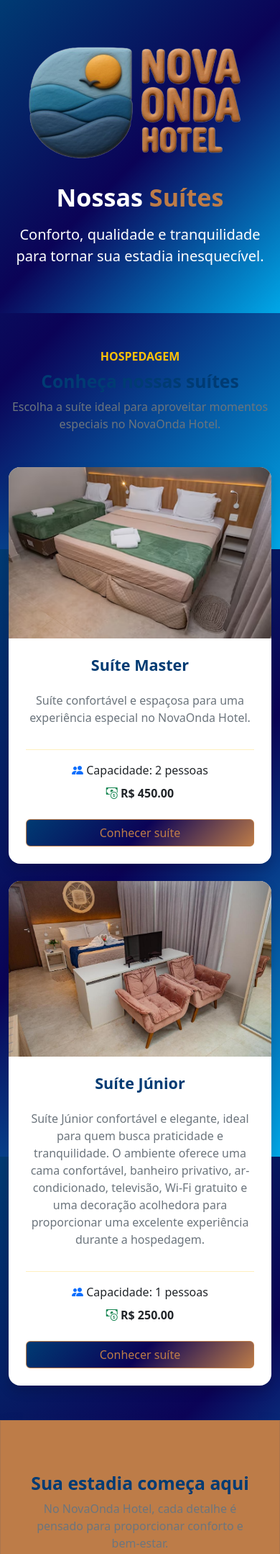
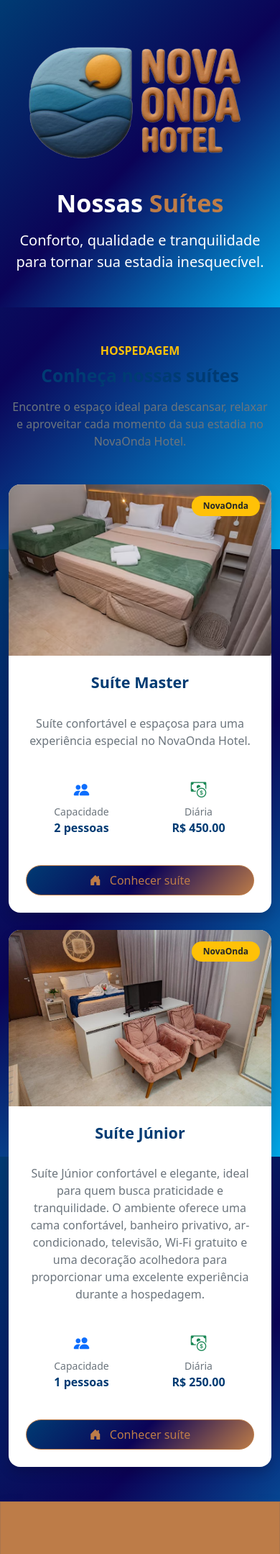
Before and after one commit to chavierwebmidia2026-glitch/site_novaonda_hotel, a Django app: page /suites/ in a window 390 px wide. Shown: the part 81-2240 px from the top of the page at 72% size. Run offline with Django 5.2, Linux system fonts and the light colour scheme; data comes from the database, SQL or seed files in the repository.

Commit message:
Melhora página de suítes e responsividade
Description:

Aprimorada a página de Suítes do NovaOnda Hotel
Mantida a estrutura baseada em Bootstrap
Melhorada a seção Hero da página
Mantida a identidade visual azul e dourada do NovaOnda
Melhorada a apresentação do título e descrição
Criada seção de introdução para hospedagem
Aprimorada a organização dos cards de suítes
Mantido carregamento dinâmico das suítes através do banco de dados
Mantida exibição da imagem de cada suíte
Mantida exibição do nome e descrição da suíte
Adicionada etiqueta visual NovaOnda nas imagens
Adicionada linha dourada decorativa nos cards
Criada área específica para informações da suíte
Melhorada apresentação da capacidade de hospedagem
Melhorada apresentação do valor da diária
Adicionados ícones Bootstrap para as informações
Melhorado o botão "Conhecer suíte"
Adicionado efeito hover nos cards
Adicionado efeito de elevação dos cards ao passar o mouse
Adicionado efeito suave de zoom nas imagens
Adicionadas transições para melhorar a interação visual
Criado efeito hover nas áreas de informações
Criado tratamento visual para quando não houver suítes cadastradas
Adicionado ícone para situação sem suítes disponíveis
Aprimorada a seção final de experiência do hotel
Adicionado ícone decorativo na seção final
Criado CSS específico para a página de Suítes
Padronizados tamanhos das imagens das suítes
Utilizado object-fit para preservar o enquadramento das imagens
Configurada responsividade para dispositivos móveis
Configurada adaptação dos cards para celular, tablet e desktop
Ajustados espaçamentos utilizando classes responsivas do Bootstrap
Mantido uso de col-12, col-sm-6 e col-lg-4
Cards exibidos em uma coluna em telas pequenas
Cards exibidos em duas colunas em telas médias
Cards exibidos em três colunas em telas grandes
Utilizado h-100 para manter os cards uniformes
Utilizado mt-auto para manter os botões alinhados
Reduzido o CSS personalizado ao necessário
Mantida integração com Bootstrap Icons
Revisada organização e indentação do HTML
Revisada organização do CSS
Testada a exibição dos cards
Testada a responsividade da página
Testados os efeitos de hover
Testada a exibição das informações vindas do Django Admin
Página preparada para receber novas suítes através do Django Admin

```diff
--- a/novaonda/templates/suites.html
+++ b/novaonda/templates/suites.html
@@ -28,13 +28,13 @@ Suítes | NovaOnda Hotel
 
                 <!-- LOGO -->
 
-                <div class="mb-3">
+                <div class="mb-4">
 
                     <img
                         src="{% static 'imagem/images__1_.png-removebg-preview.png' %}"
                         alt="NovaOnda Hotel"
                         class="img-servico img-fluid"
-                        width="60"
+                        width="70"
                     >
 
                 </div>
@@ -42,7 +42,7 @@ Suítes | NovaOnda Hotel
 
                 <!-- TÍTULO -->
 
-                <h1 class="display-4 fw-bold mt-2">
+                <h1 class="display-4 display-md-3 fw-bold">
 
                     Nossas
                     <span class="text-title">
@@ -54,7 +54,7 @@ Suítes | NovaOnda Hotel
 
                 <!-- DESCRIÇÃO -->
 
-                <p class="lead mt-3">
+                <p class="lead mt-3 mb-0">
 
                     Conforto, qualidade e tranquilidade
                     para tornar sua estadia inesquecível.
@@ -72,17 +72,21 @@ Suítes | NovaOnda Hotel
 
 
 <!-- ============================
-     SUÍTES
+     INTRODUÇÃO
 ============================ -->
 
 <section class="py-5">
 
     <div class="container">
 
-        <div class="text-center mb-5">
+        <div class="row justify-content-center text-center">
+
+            <div class="col-12 col-md-10 col-lg-8">
 
                 <span class="text-warning fw-bold text-uppercase">
+
                     Hospedagem
+
                 </span>
 
                 <h2 class="fw-bold text-novaonda mt-2">
@@ -91,33 +95,54 @@ Suítes | NovaOnda Hotel
 
                 </h2>
 
-            <p class="text-secondary mx-auto"
-               style="max-width: 650px;">
+                <p class="text-secondary mt-3 mb-0">
 
-                Escolha a suíte ideal para aproveitar
-                momentos especiais no NovaOnda Hotel.
+                    Encontre o espaço ideal para descansar,
+                    relaxar e aproveitar cada momento
+                    da sua estadia no NovaOnda Hotel.
 
                 </p>
 
             </div>
 
+        </div>
+
+    </div>
+
+</section>
+
+
 
 <!-- ============================
-             CARDS
-        ============================= -->
+     CARDS DAS SUÍTES
+============================ -->
+
+<section class="pb-5">
+
+    <div class="container">
 
         <div class="row g-4">
 
+
             {% for suite in suites %}
+
+
+            <!-- ============================
+                 CARD
+            ============================= -->
 
             <div class="col-12 col-sm-6 col-lg-4">
 
                 <div class="card suite-card h-100 border-0 shadow rounded-4 overflow-hidden">
 
 
-                    <!-- IMAGEM -->
+                    <!-- ============================
+                         IMAGEM
+                    ============================= -->
 
                     {% if suite.imagem %}
+
+                    <div class="position-relative">
 
                         <img
                             src="{{ suite.imagem.url }}"
@@ -125,59 +150,130 @@ Suítes | NovaOnda Hotel
                             class="card-img-top imagem-suite"
                         >
 
+
+                        <!-- ETIQUETA -->
+
+                        <span class="position-absolute top-0 end-0
+                                     m-3 badge bg-warning text-dark
+                                     rounded-pill px-3 py-2">
+
+                            NovaOnda
+
+                        </span>
+
+                    </div>
+
                     {% endif %}
 
 
-                    <!-- CONTEÚDO -->
+
+                    <!-- ============================
+                         CONTEÚDO
+                    ============================= -->
 
                     <div class="card-body d-flex flex-column text-center p-4">
 
-                        <h3 class="h4 fw-bold text-novaonda">
+
+                        <!-- NOME -->
+
+                        <h3 class="h4 fw-bold text-novaonda mb-0">
 
                             {{ suite.nome }}
 
                         </h3>
 
 
-                        <p class="text-secondary mt-3">
+                        <!-- LINHA -->
+
+                        <div class="linha-dourada mx-auto my-3"></div>
+
+
+                        <!-- DESCRIÇÃO -->
+
+                        <p class="text-secondary mb-4">
 
                             {{ suite.descricao }}
 
                         </p>
 
 
-                        <hr class="border-warning">
+                        <!-- ============================
+                             INFORMAÇÕES
+                        ============================= -->
+
+                        <div class="row g-2 mb-4">
 
 
                             <!-- CAPACIDADE -->
 
-                        <p class="mb-2">
+                            <div class="col-6">
 
-                            <i class="bi bi-people-fill text-primary"></i>
+                                <div class="info-suite rounded-3 p-3 h-100">
 
-                            Capacidade:
+                                    <i class="bi bi-people-fill
+                                              text-primary fs-4">
+                                    </i>
+
+                                    <small class="d-block
+                                                  text-secondary mt-1">
+
+                                        Capacidade
+
+                                    </small>
+
+                                    <strong class="text-novaonda">
+
                                         {{ suite.capacidade }} pessoas
 
-                        </p>
+                                    </strong>
+
+                                </div>
+
+                            </div>
+
 
 
                             <!-- PREÇO -->
 
-                        <p class="mb-4">
+                            <div class="col-6">
 
-                            <i class="bi bi-cash-coin text-success"></i>
+                                <div class="info-suite rounded-3 p-3 h-100">
 
-                            <strong>
+                                    <i class="bi bi-cash-coin
+                                              text-success fs-4">
+                                    </i>
+
+                                    <small class="d-block
+                                                  text-secondary mt-1">
+
+                                        Diária
+
+                                    </small>
+
+                                    <strong class="text-novaonda">
+
                                         R$ {{ suite.preco }}
+
                                     </strong>
 
-                        </p>
+                                </div>
+
+                            </div>
+
+                        </div>
 
 
-                        <!-- BOTÃO -->
+                        <!-- ============================
+                             BOTÃO
+                        ============================= -->
 
-                        <a href="#"
-                           class="btn btn-primary mt-auto">
+                        <a
+                            href="#"
+                            class="btn btn-primary
+                                   btn-suite mt-auto
+                                   rounded-pill py-2">
+
+                            <i class="bi bi-house-door-fill me-2"></i>
 
                             Conhecer suíte
 
@@ -197,9 +293,19 @@ Suítes | NovaOnda Hotel
                  SEM SUÍTES
             ============================= -->
 
-            <div class="col-12 text-center py-5">
+            <div class="col-12">
 
-                <h3 class="text-novaonda">
+                <div class="text-center py-5">
+
+                    <div class="mb-3">
+
+                        <i class="bi bi-house-x-fill
+                                  text-novaonda display-4">
+                        </i>
+
+                    </div>
+
+                    <h3 class="text-novaonda fw-bold">
 
                         Nenhuma suíte disponível
 
@@ -213,8 +319,11 @@ Suítes | NovaOnda Hotel
 
                 </div>
 
+            </div>
+
 
             {% endfor %}
+
 
         </div>
 
@@ -225,14 +334,28 @@ Suítes | NovaOnda Hotel
 
 
 <!-- ============================
-     FINAL
+     EXPERIÊNCIA
 ============================ -->
 
 <section class="experiencia-final py-5">
 
     <div class="container">
 
-        <div class="text-center rounded-4 p-4 p-md-5">
+        <div class="row justify-content-center">
+
+            <div class="col-12 col-md-10 col-lg-8">
+
+                <div class="text-center
+                            rounded-4
+                            p-4 p-md-5">
+
+                    <div class="mb-3">
+
+                        <i class="bi bi-stars
+                                  text-warning fs-1">
+                        </i>
+
+                    </div>
 
                     <h2 class="fw-bold text-novaonda">
 
@@ -243,9 +366,14 @@ Suítes | NovaOnda Hotel
                     <p class="text-secondary mb-0">
 
                         No NovaOnda Hotel, cada detalhe é pensado
-                para proporcionar conforto e bem-estar.
+                        para proporcionar conforto, tranquilidade
+                        e bem-estar durante sua hospedagem.
 
                     </p>
+
+                </div>
+
+            </div>
 
         </div>
 
```
Lines whose indentation alone changed are shown as unchanged.
